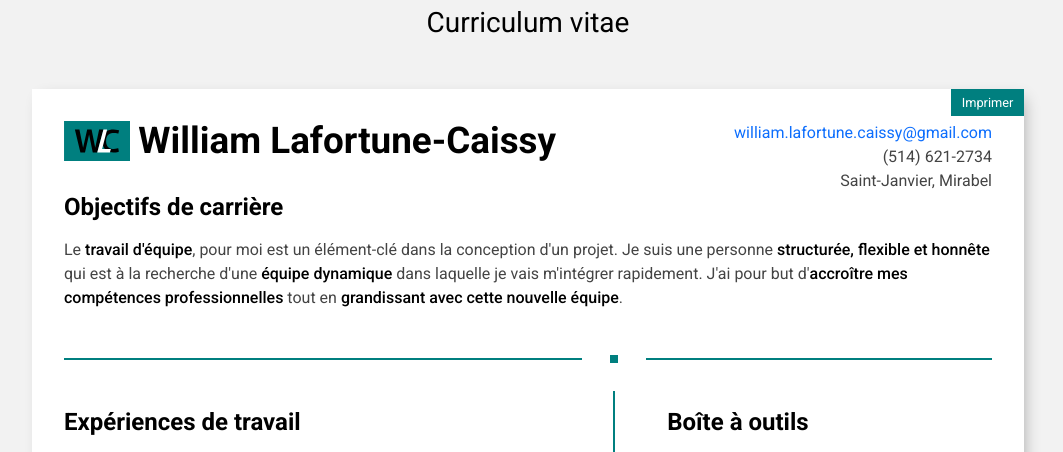
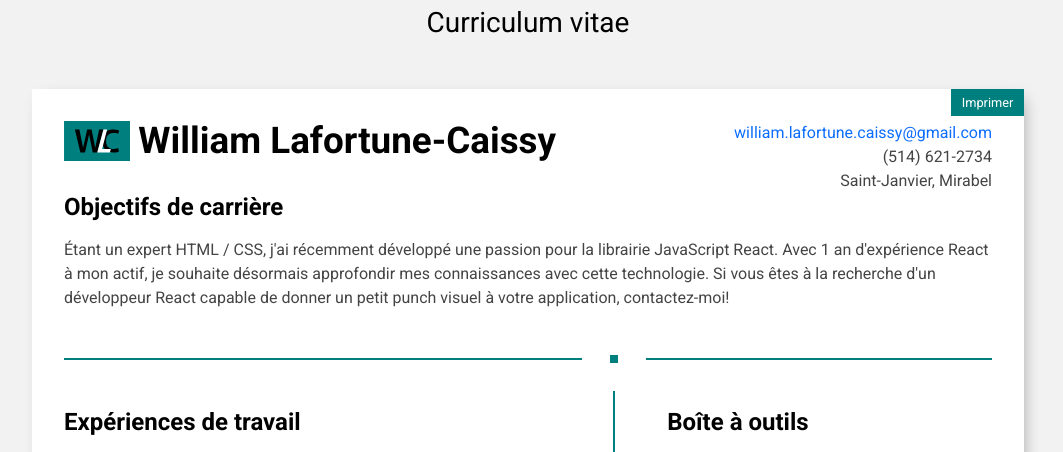
Before and after one commit to williamLafortuneCaissy/portfolio-legacy, a PHP site: page / in a window 1280 px wide. Shown: the part 1338-1790 px from the top of the page, without its empty margins (112-1175 px from the left). Run offline with PHP 8.4, Linux system fonts and the light colour scheme.

Commit message:
updated cv React

```diff
--- a/index.php
+++ b/index.php
@@ -13,7 +13,7 @@
         <meta property="og:type" content="website">
         <meta property="og:url" content="https://www.williamlafortunecaissy.ca/">
         <meta property="og:title" content="William Lafortune-Caissy | Portfolio">
-        <meta property="og:description" content="Je suis un intégrateur web à la recherche d'une nouvelle équipe dans laquelle je vais m'intégrer aisément. Je peux travailler en HTML, CSS, JS, PHP et plus!">
+        <meta property="og:description" content="Je suis un intégrateur web à la recherche d'une nouvelle équipe dans laquelle je vais m'intégrer aisément. Je peux travailler en HTML, CSS, JS, PHP, React et plus!">
         <meta property="og:image" content="img/meta-image.png">
 
         <!-- favicon -->
--- a/part/home/cv.php
+++ b/part/home/cv.php
@@ -19,7 +19,7 @@
 		</header>
 		<section class="cv__goals">
 			<h3>Objectifs de carrière</h3>
-			<p>Le <em>travail d'équipe</em>, pour moi est un élément-clé dans la  conception d'un projet. Je suis une personne <em>structurée, flexible et honnête</em> qui est à la recherche d'une <em>équipe dynamique</em> dans laquelle je vais m'intégrer rapidement. J'ai pour but d'<em>accroître mes compétences professionnelles</em> tout en <em>grandissant avec cette nouvelle équipe</em>.</p>
+			<p>Étant un expert HTML / CSS, j'ai récemment développé une passion pour la librairie JavaScript React. Avec 1 an d'expérience React à mon actif, je souhaite désormais approfondir mes connaissances avec cette technologie. Si vous êtes à la recherche d'un développeur React capable de donner un petit punch visuel à votre application, contactez-moi!</p>
 		</section>
 		<div class="cv__separator--h"></div>
 	    <div class="cv__row">
```
